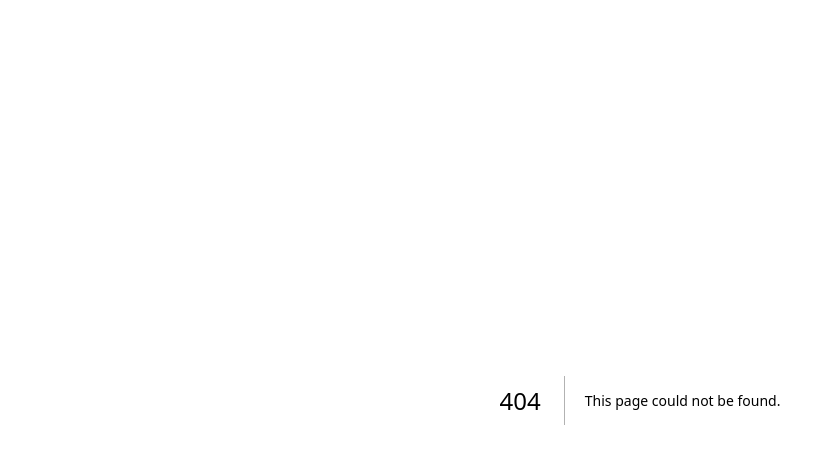
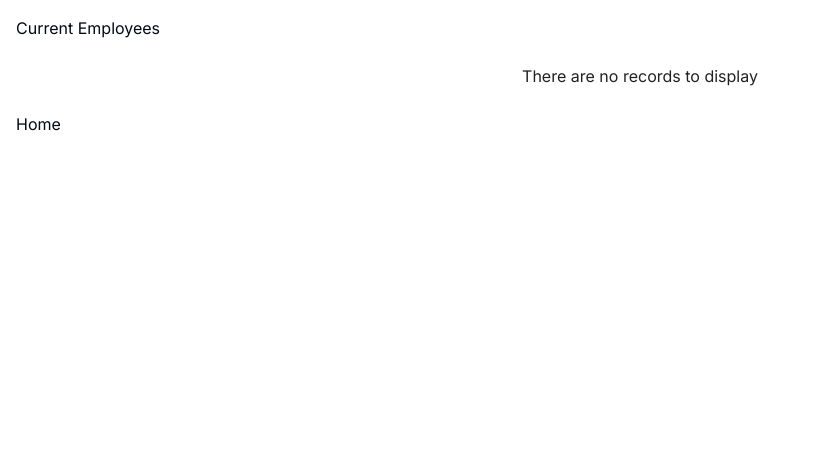
Before and after one commit to Gizmoux/wealth-health, a Next.js app: page /pages/employee-list in a window 1280 px wide. Before the commit this address had no page. Shown: the top 464 px of the page, without its empty margins (0-826 px from the left). Built offline with nearby package versions, Linux system fonts and the light colour scheme.

Commit message:
add page employee

```diff
--- /dev/null
+++ b/app/pages/employee-list/page.tsx
@@ -0,0 +1,38 @@
+'use client';
+import React, { useEffect, useState } from 'react';
+import Link from 'next/link';
+import DataTable from 'react-data-table-component';
+import 'tailwindcss/tailwind.css';
+
+const EmployeeList: React.FC = () => {
+	const [employees, setEmployees] = useState([]);
+
+	useEffect(() => {
+		const storedEmployees = JSON.parse(
+			localStorage.getItem('employees') || '[]'
+		);
+		setEmployees(storedEmployees);
+	}, []);
+
+	const columns = [
+		{ name: 'First Name', selector: (row: any) => row.firstName },
+		{ name: 'Last Name', selector: (row: any) => row.lastName },
+		{ name: 'Start Date', selector: (row: any) => row.startDate },
+		{ name: 'Department', selector: (row: any) => row.department },
+		{ name: 'Date of Birth', selector: (row: any) => row.dateOfBirth },
+		{ name: 'Street', selector: (row: any) => row.street },
+		{ name: 'City', selector: (row: any) => row.city },
+		{ name: 'State', selector: (row: any) => row.state },
+		{ name: 'Zip Code', selector: (row: any) => row.zipCode },
+	];
+
+	return (
+		<div className="container mx-auto p-4">
+			<h1>Current Employees</h1>
+			<DataTable columns={columns} data={employees} />
+			<Link href="/">Home</Link>
+		</div>
+	);
+};
+
+export default EmployeeList;
```
